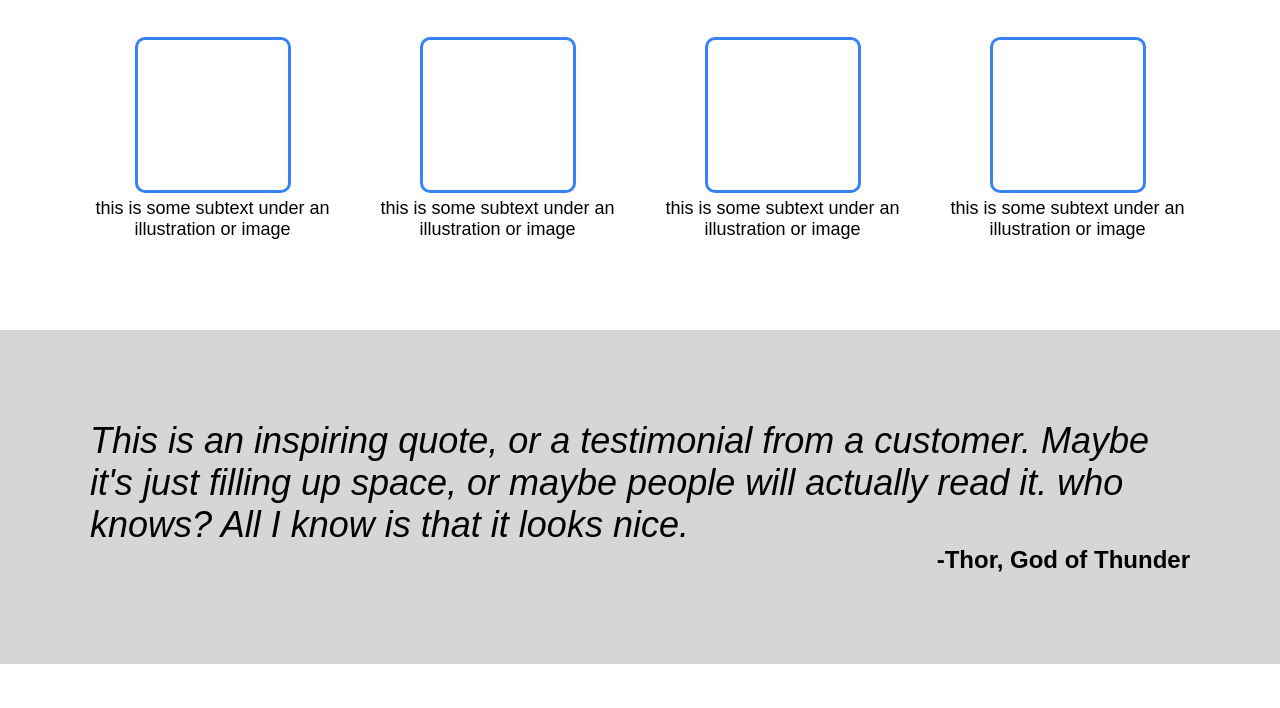
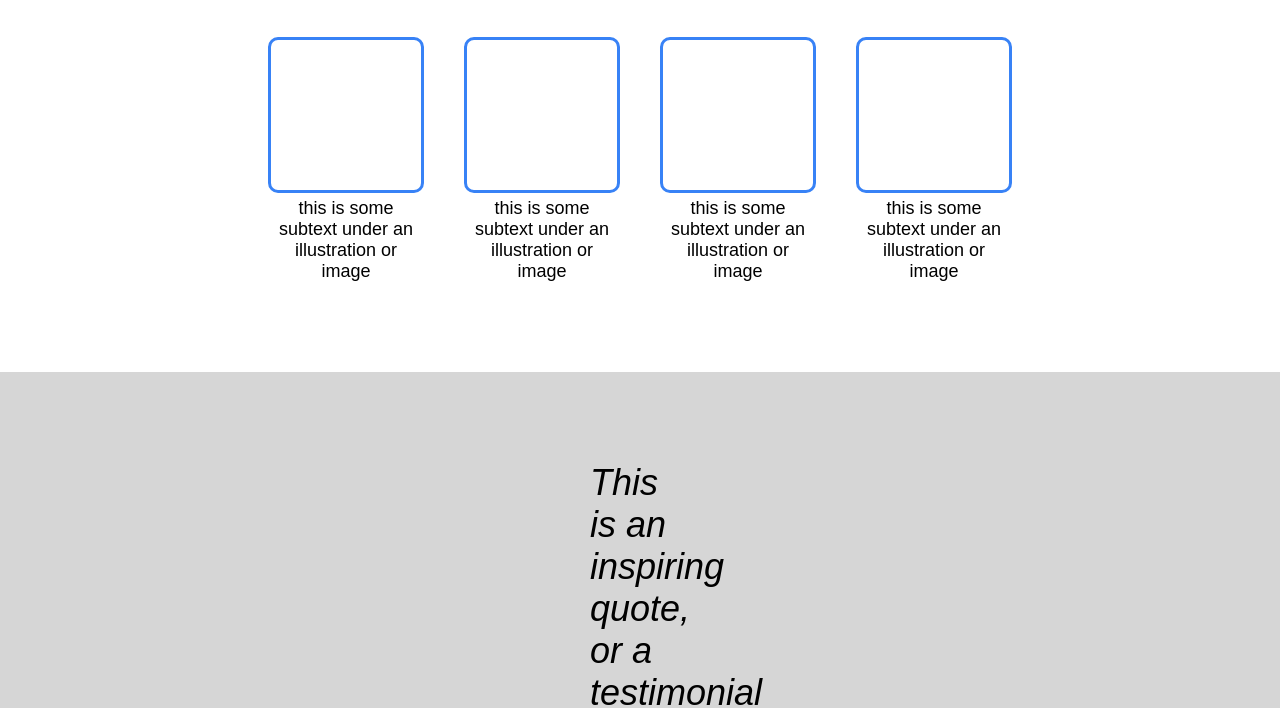
Before and after one commit to kaboomtheory/landing-page-project, a plain HTML site: page index.html in a window 1280 px wide. Shown: the part 672-1380 px from the top of the page. Drawn offline with Linux system fonts and the light colour scheme.

Commit message:
Add flex centering
Centered content sections using justify-content: center;

```diff
--- a/style.css
+++ b/style.css
@@ -59,13 +59,14 @@ body {
     display: flex;
     flex-direction: column;
     align-items: center;
+    flex-basis: 50px;
     gap: 5px;
 }
 
 .card-container {
     display: flex;
     align-items: center;
-    flex: 1;
+    justify-content: center;
     gap: 40px;
 }
 
@@ -73,6 +74,7 @@ body {
     background-color: white;
     display: flex;
     flex-direction: column;
+    justify-content: center;
     gap: 40px;
 }
 
@@ -104,12 +106,14 @@ body {
 
 .quote {
     font-size: 36px;
+    margin: 0 500px;
     font-weight:lighter;
     font-style: italic;
 }
 
 .author {
     text-align: end;
+    margin: 0 500px;
     font-size: 24px;
     font-weight: bold;
 }
```
